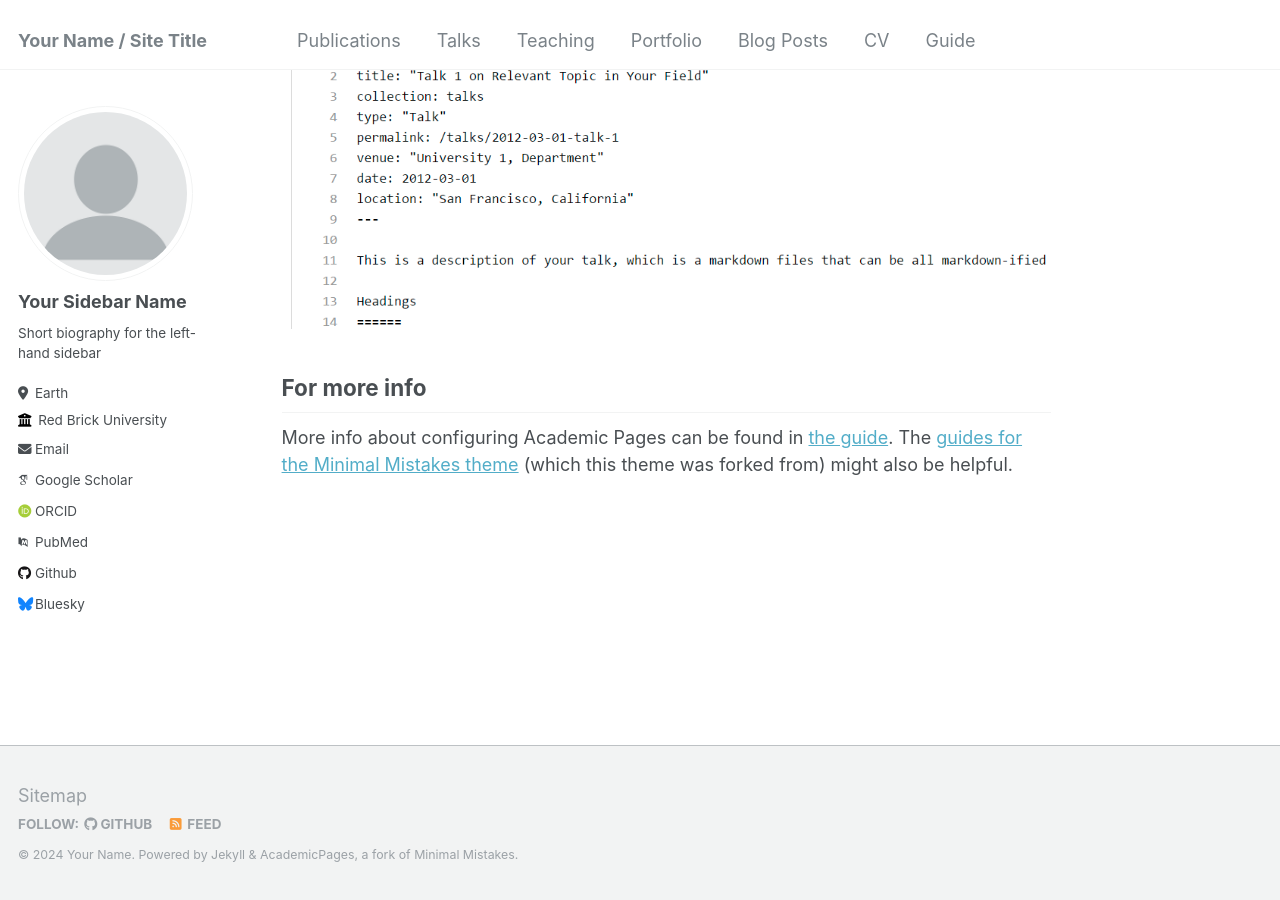
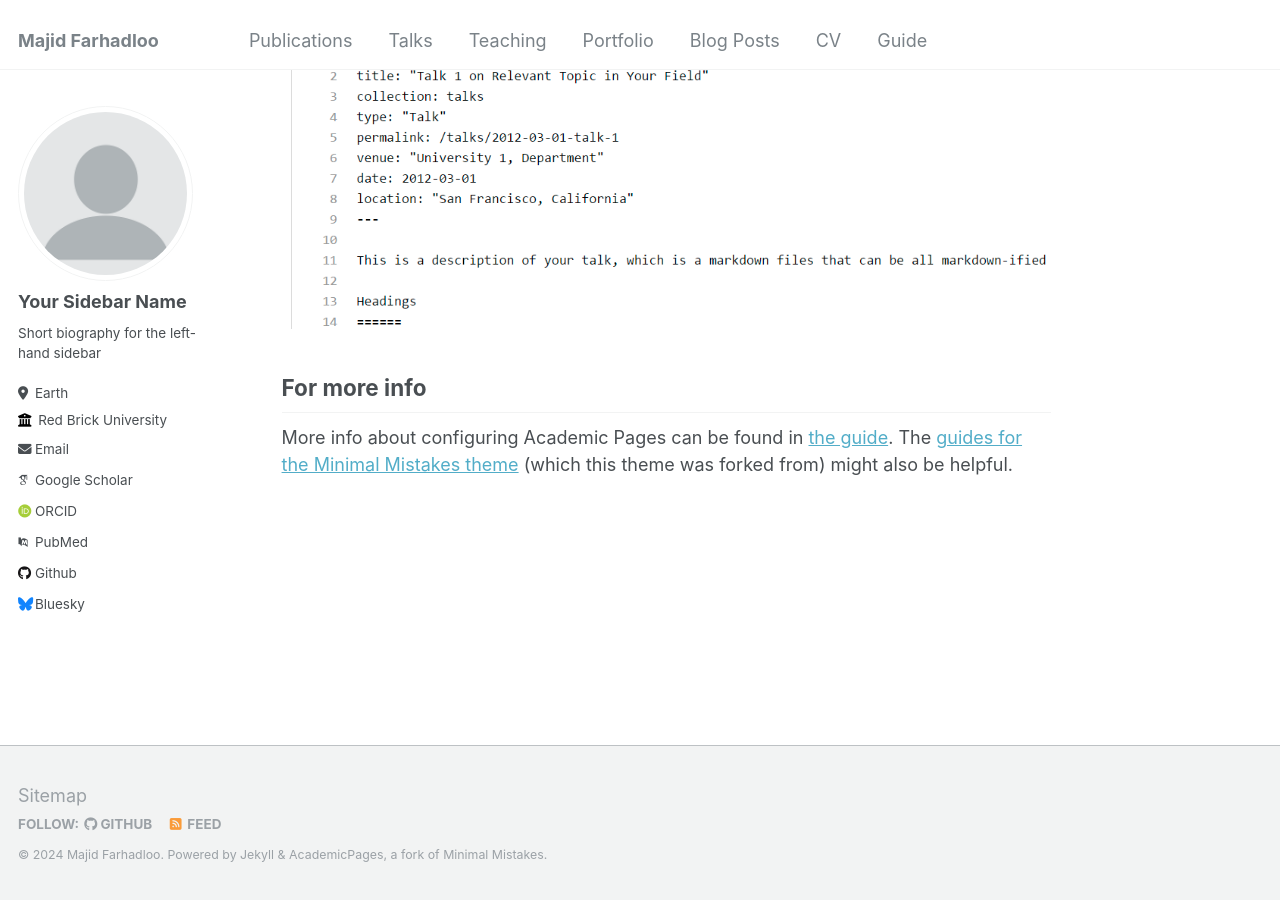
Before and after one commit to majid-farhadloo/Majid-Farhadloo-Webpage, a Jekyll site: the page built from _pages/about.md, in a window 1280 px wide and 900 px high, scrolled down 2660 px. Built offline with Jekyll 4.4.1, drawn with Linux system fonts in a browser that asks for light colours; some web fonts are replaced.

Commit message:
Update _config.yml

```diff
--- a/_config.yml
+++ b/_config.yml
@@ -8,9 +8,9 @@
 
 # Basic Site Settings
 locale                   : "en-US"
-title                    : "Your Name / Site Title"
+title                    : "Majid Farhadloo"
 title_separator          : "-"
-name                     : &name "Your Name"
+name                     : &name "Majid Farhadloo"
 description              : &description "personal description"
 url                      : https://academicpages.github.io # the base hostname & protocol for your site e.g. "https://mmistakes.github.io"
 baseurl                  : "" # the subpath of your site, e.g. "/blog"
```
